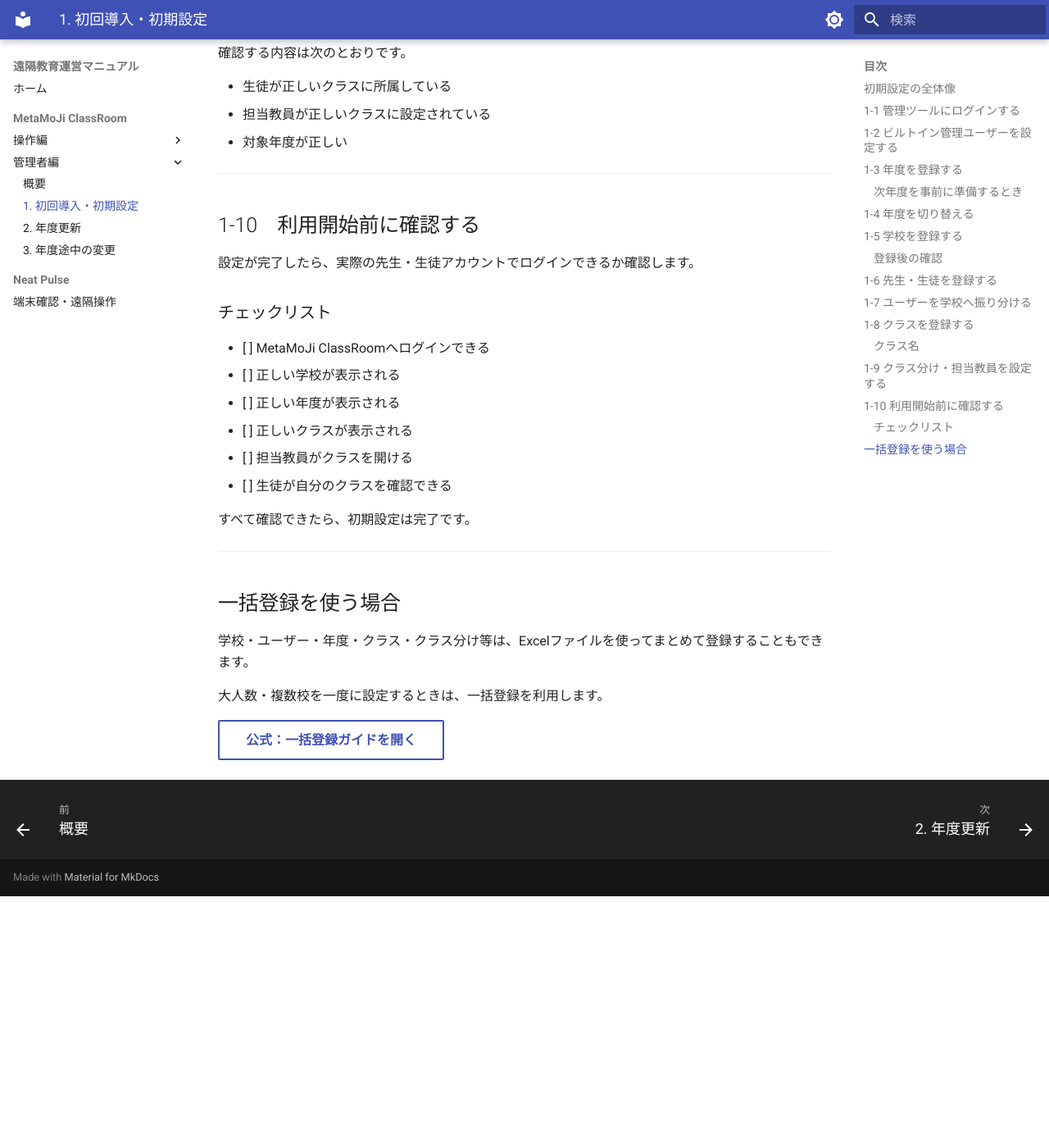
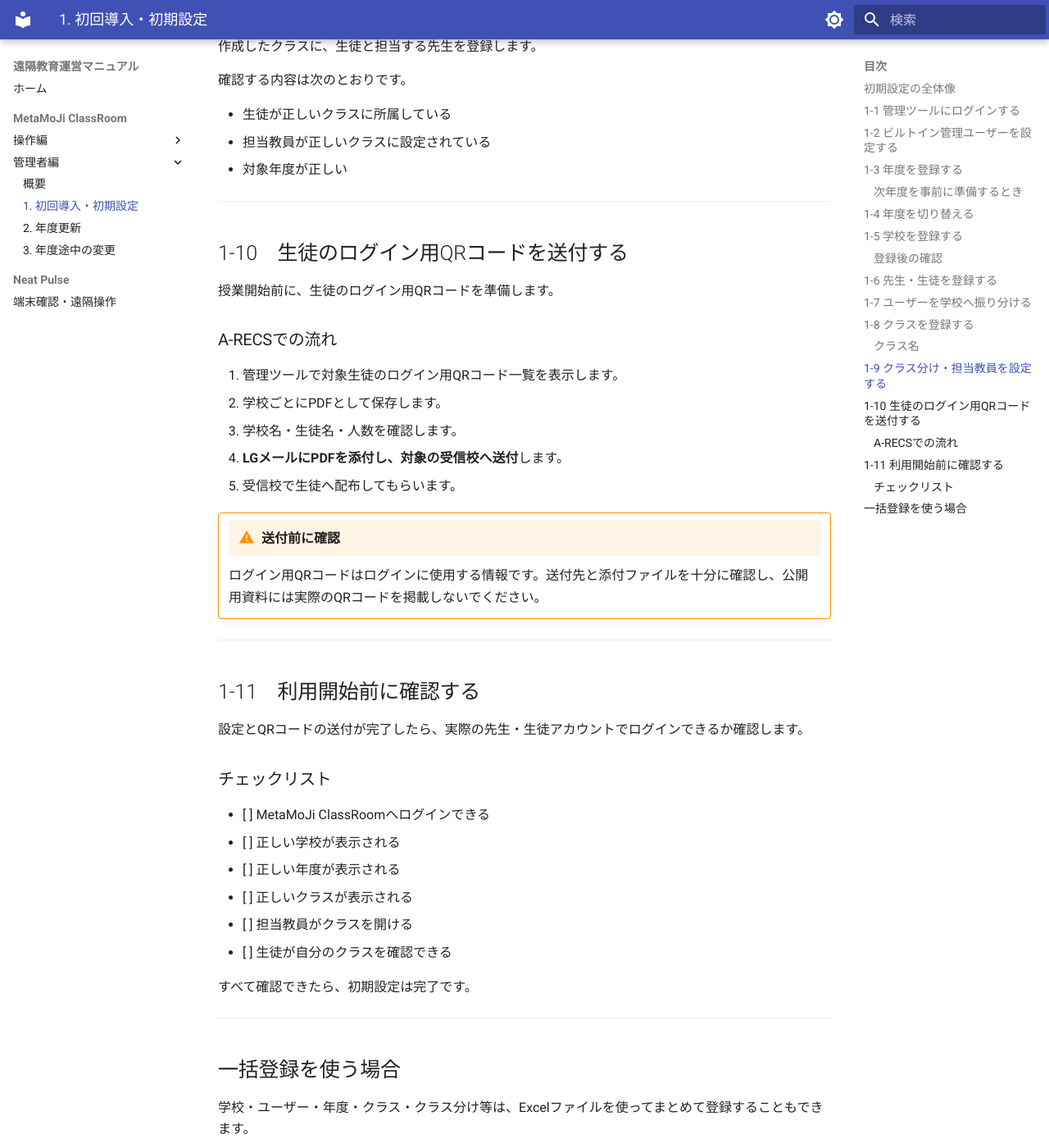
Before and after one commit to a-recs/remote-manual, an MkDocs documentation site: the page built from docs/metamoji/admin/01-initial-setup.md, in a window 1280 px wide and 1400 px high, scrolled down 4447 px. Shown: the whole window at 82% size. Built offline with MkDocs 1.6.1 and Material for MkDocs 9.7.7, drawn with Linux system fonts in a browser that asks for light colours; before the commit the page ends 5540 px from its top, so only the background shows below that; some of the changed text lies outside the part shown.

Commit message:
Add login QR PDF distribution to MetaMoJi initial setup

```diff
--- a/docs/metamoji/admin/01-initial-setup.md
+++ b/docs/metamoji/admin/01-initial-setup.md
@@ -17,10 +17,11 @@
 7. ユーザーを学校へ振り分ける
 8. クラスを登録する
 9. クラス分け・担当教員を設定する
-10. ログインできるか確認する
+10. 生徒のログイン用QRコードをPDFで準備し、受信校へ送付する
+11. ログインできるか確認する
 
 !!! info "新しい学校だけを追加する場合"
-    すでに年度や団体の設定が完了している場合は、**学校の登録 → ユーザーの登録・振り分け → クラスの登録・クラス分け**を中心に行います。
+    すでに年度や団体の設定が完了している場合は、**学校の登録 → ユーザーの登録・振り分け → クラスの登録・クラス分け → QRコードの送付**を中心に行います。
 
 ---
 
@@ -155,9 +156,26 @@ MetaMoJi ClassRoom 3を利用する先生・生徒をユーザーとして登録
 
 ---
 
-## 1-10　利用開始前に確認する
+## 1-10　生徒のログイン用QRコードを送付する
 
-設定が完了したら、実際の先生・生徒アカウントでログインできるか確認します。
+授業開始前に、生徒のログイン用QRコードを準備します。
+
+### A-RECSでの流れ
+
+1. 管理ツールで対象生徒のログイン用QRコード一覧を表示します。
+2. 学校ごとにPDFとして保存します。
+3. 学校名・生徒名・人数を確認します。
+4. **LGメールにPDFを添付し、対象の受信校へ送付**します。
+5. 受信校で生徒へ配布してもらいます。
+
+!!! warning "送付前に確認"
+    ログイン用QRコードはログインに使用する情報です。送付先と添付ファイルを十分に確認し、公開用資料には実際のQRコードを掲載しないでください。
+
+---
+
+## 1-11　利用開始前に確認する
+
+設定とQRコードの送付が完了したら、実際の先生・生徒アカウントでログインできるか確認します。
 
 ### チェックリスト
 
```
